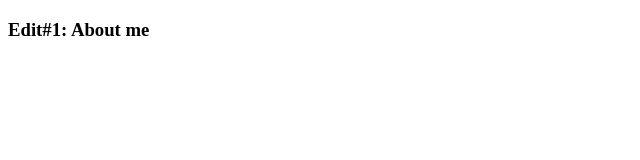
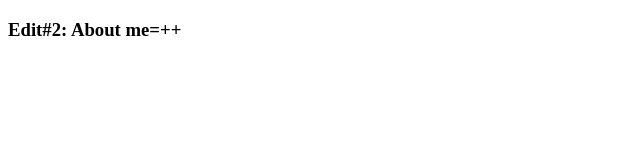
Before and after one commit to prasong/GitStart, a plain HTML site: page about.html in a window 1280 px wide. Shown: the full height of the page, 0-640 px from the left. Drawn offline with Linux system fonts and the light colour scheme.

Commit message:
Update about.html

```diff
--- a/about.html
+++ b/about.html
@@ -5,6 +5,6 @@
     <title>About</title>
 </head>
 <body>
-	<h3>Edit#1: About me</h3>
+	<h3>Edit#2: About me=++</h3>
 </body>
 </html>
```
